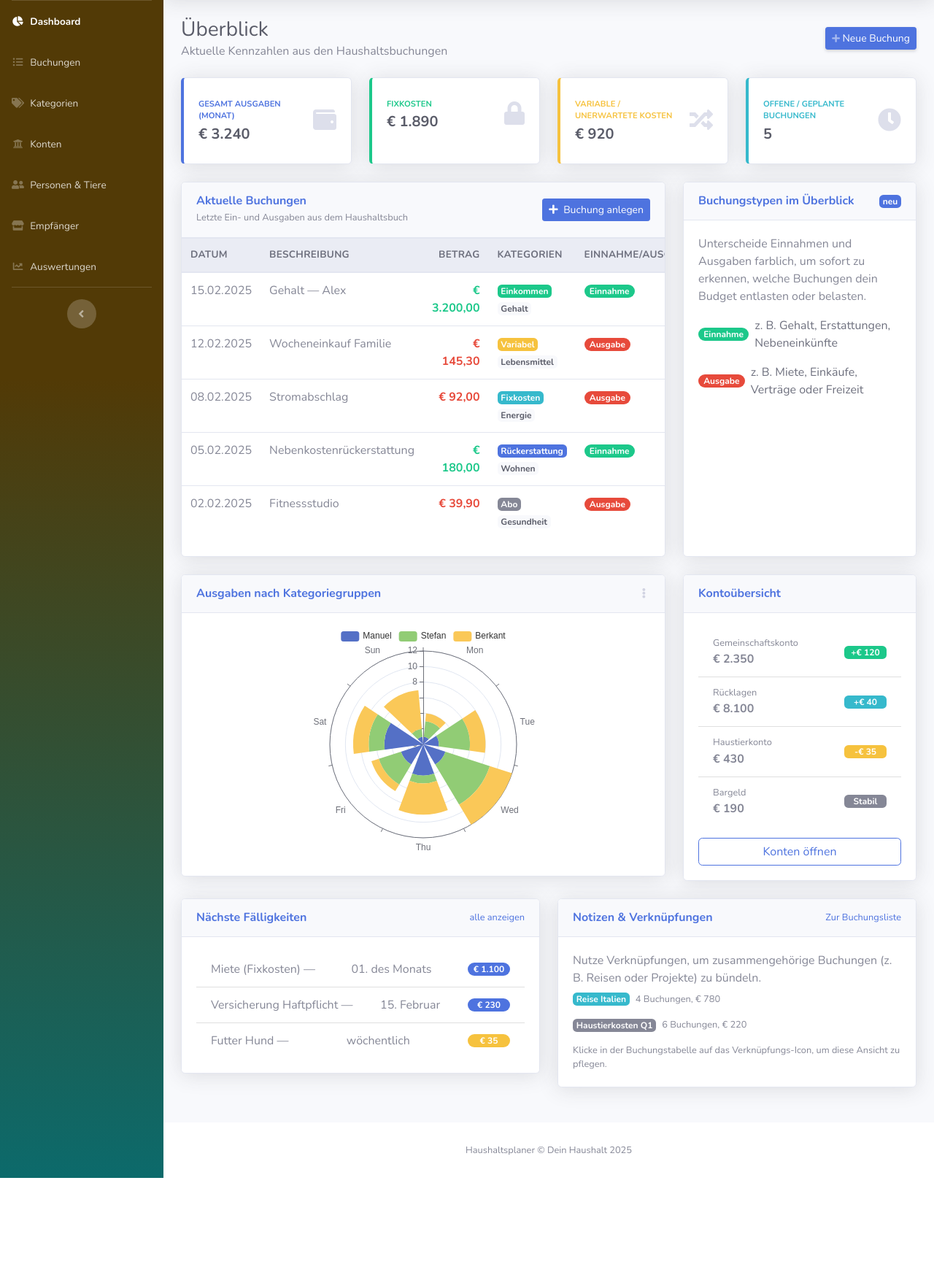
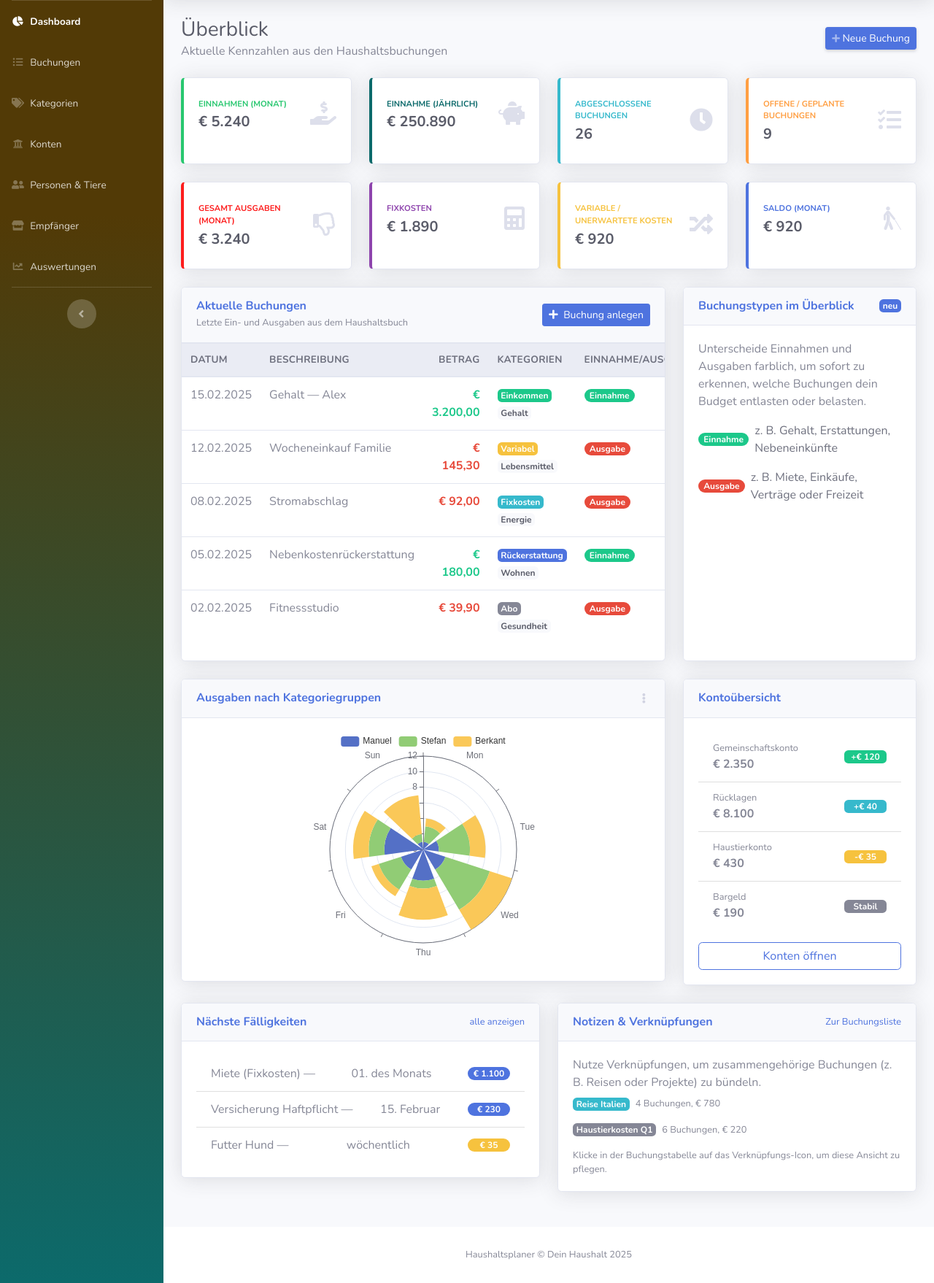
Before and after one commit to NiXonTriX/Haushaltsplanung, a PHP site: page / in a window 1280 px wide. Shown: the part 70-1828 px from the top of the page at 73% size. Before the commit the page ends 1684 px from the top, so only its background shows below. Run offline with PHP 8.4, Linux system fonts and the light colour scheme.

Commit message:
refactor colors

```diff
--- a/startbootstrap-sb-admin-2-gh-pages/bookings.html
+++ b/startbootstrap-sb-admin-2-gh-pages/bookings.html
@@ -193,7 +193,7 @@
               <p class="text-muted mb-0">Alle Haushaltsbuchungen mit Zuordnung zu Konten, Kategorien und Empfängern</p>
             </div>
             <div class="mt-3 mt-md-0">
-              <a href="#" class="btn btn-primary btn-sm mr-2" aria-label="Neue Buchung anlegen">
+              <a href="booking-new.html" class="btn btn-primary btn-sm mr-2" aria-label="Neue Buchung anlegen">
                 <i class="fas fa-plus mr-1" aria-hidden="true"></i>
                 Buchung anlegen
               </a>
--- a/startbootstrap-sb-admin-2-gh-pages/index.html
+++ b/startbootstrap-sb-admin-2-gh-pages/index.html
@@ -176,18 +176,29 @@
             </a>
           </div>
 
-          <div class="row">
+
+
+
+
+
+
+
+
+
+
+
+<div class="row">
 
             <div class="col-xl-3 col-md-6 mb-4">
-              <div class="card border-left-primary shadow h-100 py-2">
+              <div class="card border-left-mint-green shadow h-100 py-2">
                 <div class="card-body">
                   <div class="row no-gutters align-items-center">
                     <div class="col mr-2">
-                      <div class="text-xs font-weight-bold text-primary text-uppercase mb-1">Gesamt Ausgaben (Monat)</div>
-                      <div class="h5 mb-0 font-weight-bold text-gray-800">€ 3.240</div>
+                      <div class="text-xs font-weight-bold text-info-mint-green text-uppercase mb-1">Einnahmen (Monat)</div>
+                      <div class="h5 mb-0 font-weight-bold text-gray-800">€ 5.240</div>
                     </div>
                     <div class="col-auto">
-                      <i class="fas fa-wallet fa-2x text-gray-300"></i>
+                      <i class="fas fa-hand-holding-usd fa-2x text-gray-300"></i>
                     </div>
                   </div>
                 </div>
@@ -195,15 +206,96 @@
             </div>
 
             <div class="col-xl-3 col-md-6 mb-4">
-              <div class="card border-left-success shadow h-100 py-2">
+              <div class="card border-left-deep-green shadow h-100 py-2">
                 <div class="card-body">
                   <div class="row no-gutters align-items-center">
                     <div class="col mr-2">
-                      <div class="text-xs font-weight-bold text-success text-uppercase mb-1">Fixkosten</div>
+                      <div class="text-xs font-weight-bold text-info-deep-green text-uppercase mb-1">Einnahme (Jährlich)</div>
+                      <div class="h5 mb-0 font-weight-bold text-gray-800">€ 250.890</div>
+                    </div>
+                    <div class="col-auto">
+                      <i class="fas fa-piggy-bank fa-2x text-gray-300"></i>
+                    </div>
+                  </div>
+                </div>
+              </div>
+            </div>
+
+            <div class="col-xl-3 col-md-6 mb-4">
+              <div class="card border-left-info shadow h-100 py-2">
+                <div class="card-body">
+                  <div class="row no-gutters align-items-center">
+                    <div class="col mr-2">
+                      <div class="text-xs font-weight-bold text-info text-uppercase mb-1">Abgeschlossene Buchungen</div>
+                      <div class="h5 mb-0 font-weight-bold text-gray-800">26</div>
+                    </div>
+                    <div class="col-auto">
+                      <i class="fas fa-clock fa-2x text-gray-300"></i>
+                    </div>
+                  </div>
+                </div>
+              </div>
+            </div>
+
+            <div class="col-xl-3 col-md-6 mb-4">
+              <div class="card border-left-orange shadow h-100 py-2">
+                <div class="card-body">
+                  <div class="row no-gutters align-items-center">
+                    <div class="col mr-2">
+                      <div class="text-xs font-weight-bold text-info-orange text-uppercase mb-1">Offene / geplante Buchungen</div>
+                      <div class="h5 mb-0 font-weight-bold text-gray-800">9</div>
+                    </div>
+                    <div class="col-auto">
+                      <i class="fas fa-tasks fa-2x text-gray-300"></i>
+                    </div>
+                  </div>
+                </div>
+              </div>
+            </div>
+
+          </div>
+
+
+
+
+
+
+
+
+
+
+
+
+
+
+          <div class="row">
+
+            <div class="col-xl-3 col-md-6 mb-4">
+              <div class="card border-left-danger shadow h-100 py-2">
+                <div class="card-body">
+                  <div class="row no-gutters align-items-center">
+                    <div class="col mr-2">
+                      <div class="text-xs font-weight-bold text-info-danger text-uppercase mb-1">Gesamt Ausgaben (Monat)</div>
+                      <div class="h5 mb-0 font-weight-bold text-gray-800">€ 3.240</div>
+                    </div>
+                    <div class="col-auto">
+                      <i class="far fa-thumbs-down fa-2x text-gray-300"></i>
+                    </div>
+                  </div>
+                </div>
+              </div>
+            </div>
+
+            <div class="col-xl-3 col-md-6 mb-4">
+              <div class="card border-left-violett shadow h-100 py-2">
+                <div class="card-body">
+                  <div class="row no-gutters align-items-center">
+                    <div class="col mr-2">
+                      <div class="text-xs font-weight-bold text-info-violett text-uppercase mb-1">Fixkosten</div>
                       <div class="h5 mb-0 font-weight-bold text-gray-800">€ 1.890</div>
                     </div>
                     <div class="col-auto">
-                      <i class="fas fa-lock fa-2x text-gray-300"></i>
+                      <i class="fas fa-calculator fa-2x text-gray-300"></i>
                     </div>
                   </div>
                 </div>
@@ -227,15 +319,15 @@
             </div>
 
             <div class="col-xl-3 col-md-6 mb-4">
-              <div class="card border-left-info shadow h-100 py-2">
+              <div class="card border-left-blue shadow h-100 py-2">
                 <div class="card-body">
                   <div class="row no-gutters align-items-center">
                     <div class="col mr-2">
-                      <div class="text-xs font-weight-bold text-info text-uppercase mb-1">Offene / geplante Buchungen</div>
-                      <div class="h5 mb-0 font-weight-bold text-gray-800">5</div>
+                      <div class="text-xs font-weight-bold text-info-blue text-uppercase mb-1">Saldo (Monat)</div>
+                      <div class="h5 mb-0 font-weight-bold text-gray-800">€ 920</div>
                     </div>
                     <div class="col-auto">
-                      <i class="fas fa-clock fa-2x text-gray-300"></i>
+                      <i class="fas fa-blind fa-2x text-gray-300"></i>
                     </div>
                   </div>
                 </div>
--- a/startbootstrap-sb-admin-2-gh-pages/scss/own/_layout.scss
+++ b/startbootstrap-sb-admin-2-gh-pages/scss/own/_layout.scss
@@ -1,5 +1,48 @@
 .bg-gradient-primary_new {
   background: #0c6a6b !important;
-  background: linear-gradient(0deg,rgba(12, 106, 107, 1) 0%, rgba(82, 58, 6, 1) 65%) !important;
+  background: linear-gradient(0deg,rgba(12, 106, 107, 1) 0%, rgba(82, 58, 6, 1) 80%) !important;
   background-size: cover !important;
 }
+
+
+.border-left-danger {
+  border-left: 0.25rem solid #FD1D1D !important;
+}
+.text-info-danger {
+  color: #FD1D1D !important;
+}
+
+.border-left-orange {
+  border-left: 0.25rem solid #FF9F43 !important;
+}
+.text-info-orange {
+  color: #FF9F43 !important;
+}
+
+.border-left-violett {
+  border-left: 0.25rem solid #8E44AD !important;
+}
+.text-info-violett {
+  color: #8E44AD !important;
+}
+
+.border-left-mint-green {
+  border-left: 0.25rem solid #28C76F !important;
+}
+.text-info-mint-green {
+  color: #28C76F !important;
+}
+
+.border-left-deep-green {
+  border-left: 0.25rem solid #0c6a6b !important;
+}
+.text-info-deep-green {
+  color: #0c6a6b !important;
+}
+
+.border-left-blue {
+  border-left: 0.25rem solid #4e73df !important;
+}
+.text-info-blue {
+  color: #4e73df !important;
+}
```
Also changed, not shown: startbootstrap-sb-admin-2-gh-pages/css/sb-admin-2.css, startbootstrap-sb-admin-2-gh-pages/css/sb-admin-2.min.css.
